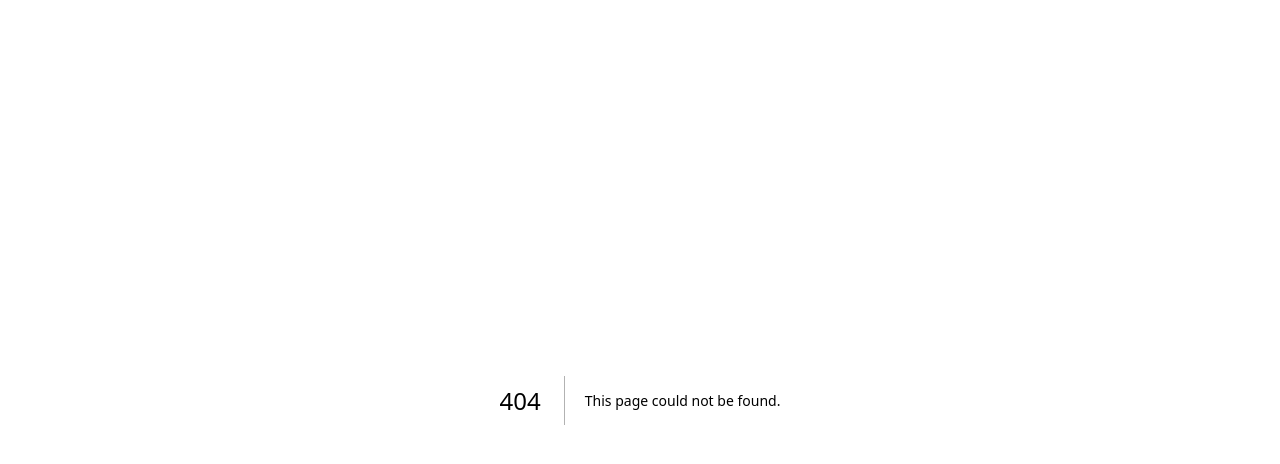
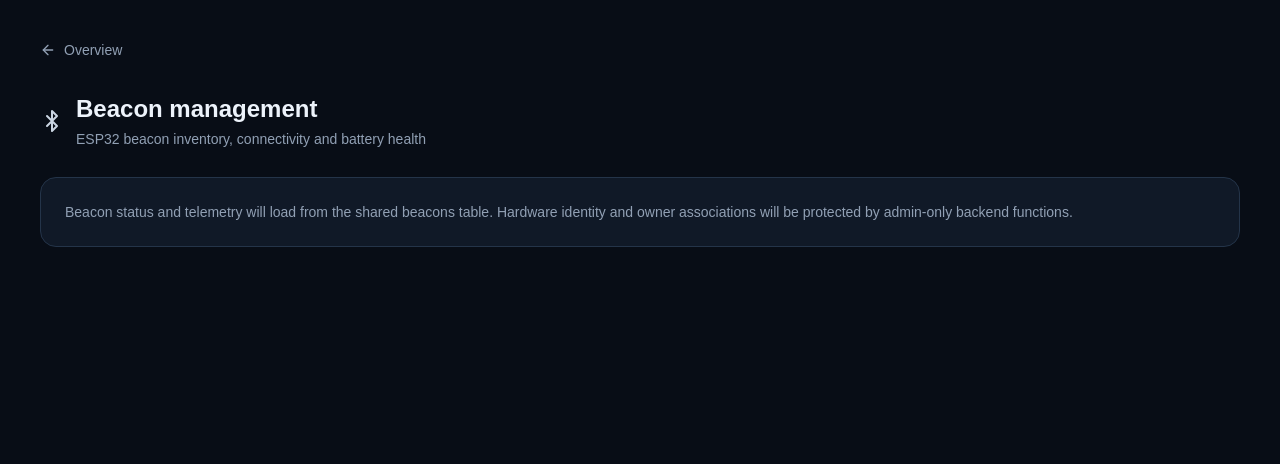
Before and after one commit to Mohamed-Abu-Bakkar/echoSOS-admin, a Next.js app: page /beacons in a window 1280 px wide. Before the commit this address had no page. Shown: the top 464 px of the page. Built offline with nearby package versions, Linux system fonts and the light colour scheme.

Commit message:
Add admin operations pages and sign-in shell

```diff
--- /dev/null
+++ b/app/beacons/page.tsx
@@ -0,0 +1,6 @@
+import Link from "next/link";
+import { ArrowLeft, Bluetooth } from "lucide-react";
+
+export default function BeaconsPage() {
+  return <main className="min-h-screen p-6 lg:p-10"><Link href="/" className="inline-flex items-center gap-2 text-sm text-[var(--muted)] hover:text-white"><ArrowLeft size={16}/> Overview</Link><div className="mt-7 flex items-center gap-3"><Bluetooth className="text-slate-300"/><div><h1 className="text-2xl font-semibold">Beacon management</h1><p className="mt-1 text-sm text-[var(--muted)]">ESP32 beacon inventory, connectivity and battery health</p></div></div><section className="mt-7 rounded-2xl border border-[var(--border)] bg-[var(--panel)] p-6"><p className="text-sm text-[var(--muted)]">Beacon status and telemetry will load from the shared beacons table. Hardware identity and owner associations will be protected by admin-only backend functions.</p></section></main>;
+}
```
